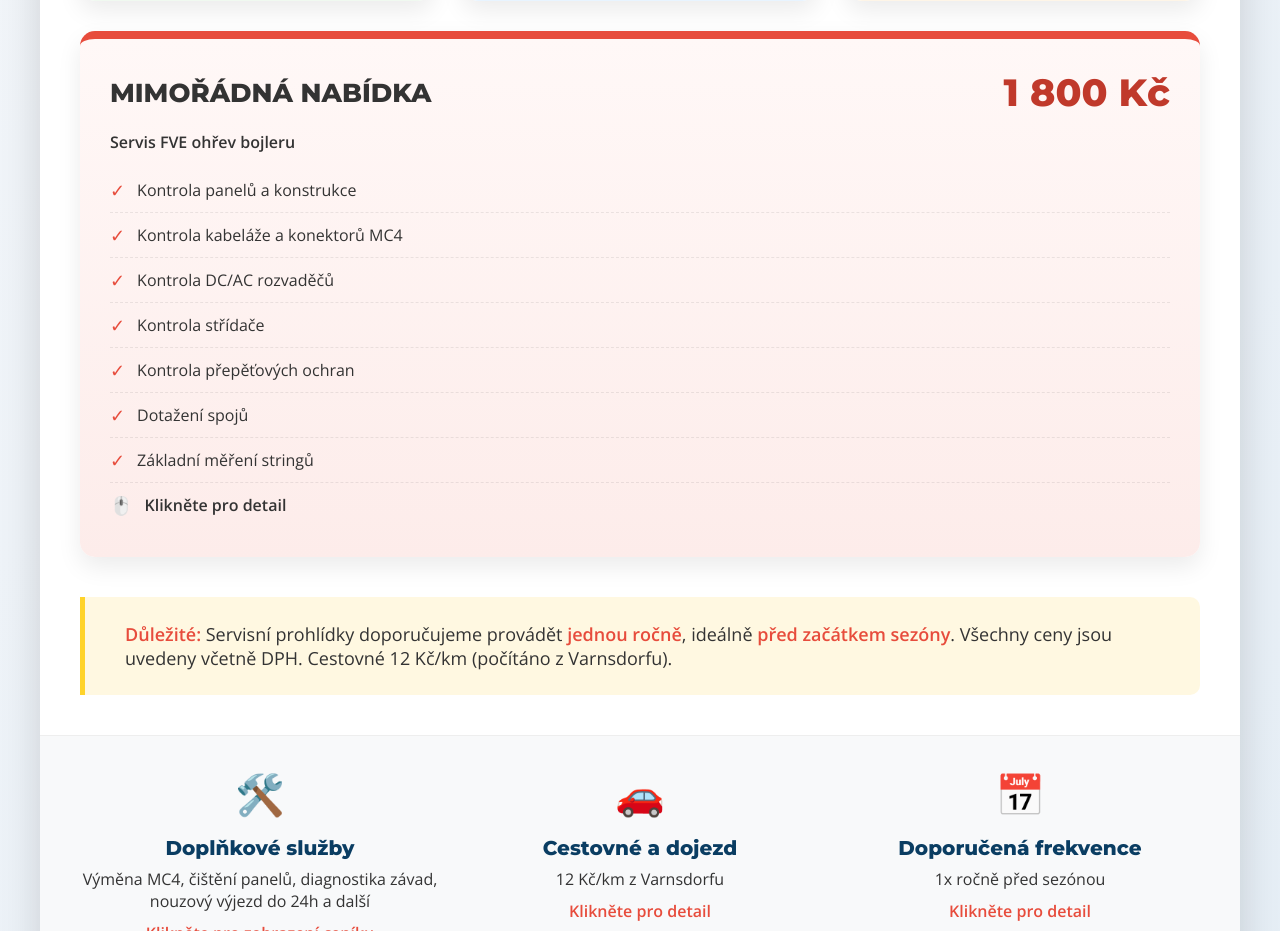
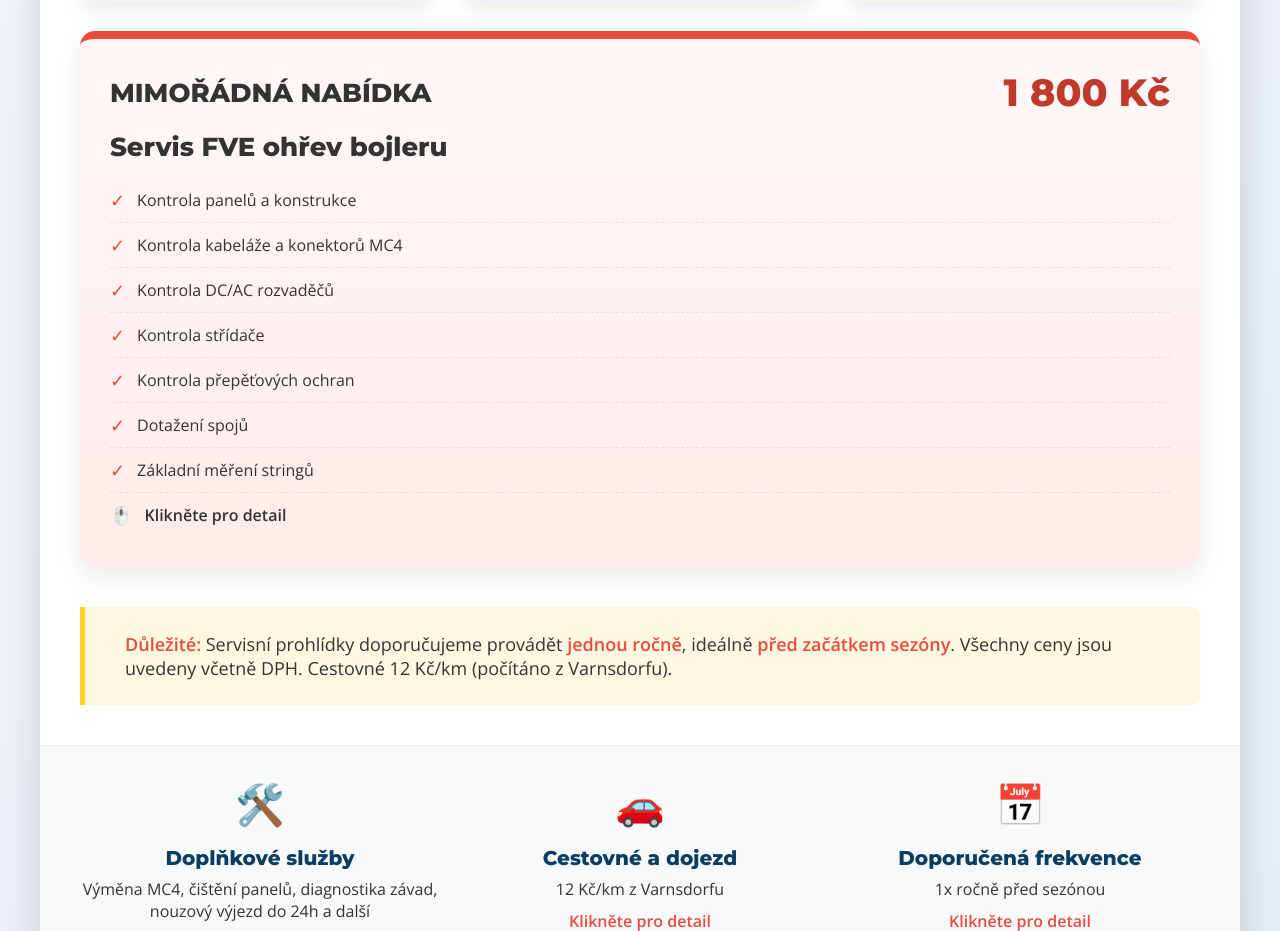
Before and after one commit to kohinoorka-bit/ak-elektroinstalace-web, a plain HTML site: page cenikFVE.html in a window 1280 px wide. Shown: the part 820-1751 px from the top of the page. Drawn offline with nearby package versions, Linux system fonts and the light colour scheme.

Commit message:
Zvětšit popis mimořádné nabídky

```diff
--- a/cenikFVE.html
+++ b/cenikFVE.html
@@ -174,7 +174,9 @@
 
         .package-description {
             margin: -10px 0 15px;
-            font-weight: 600;
+            font-family: 'Montserrat', sans-serif;
+            font-size: 26px;
+            font-weight: 800;
         }
 
         .features {
```
